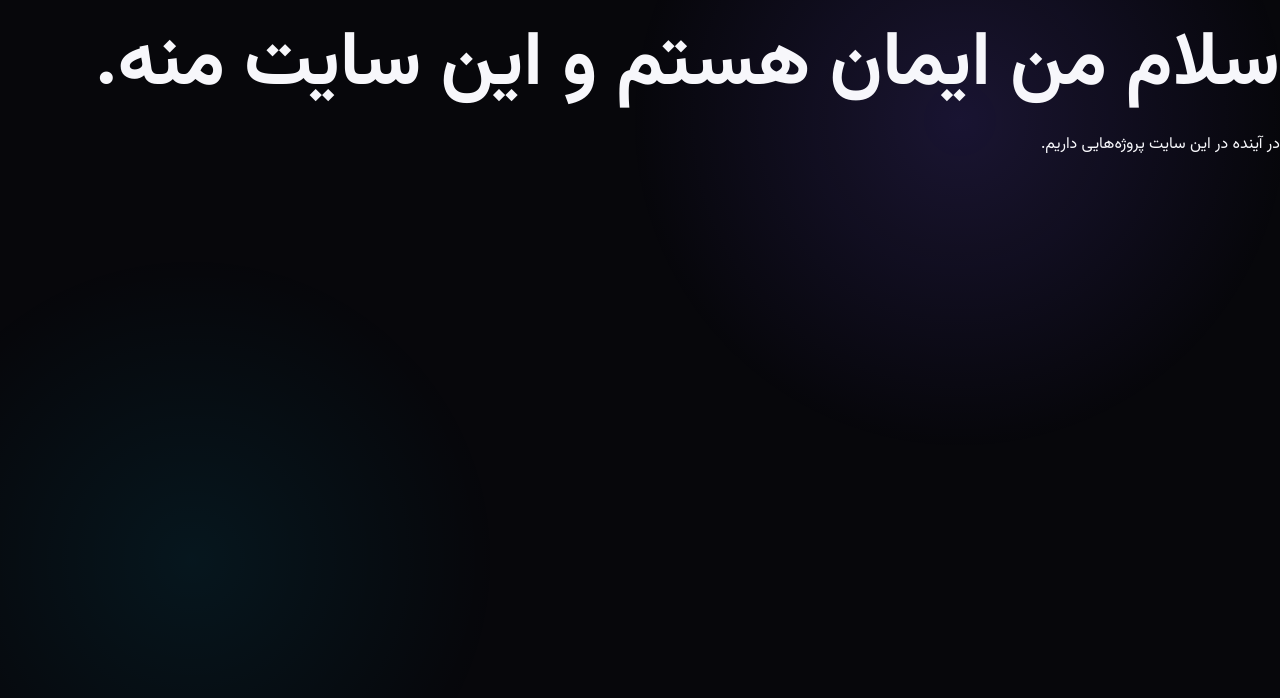
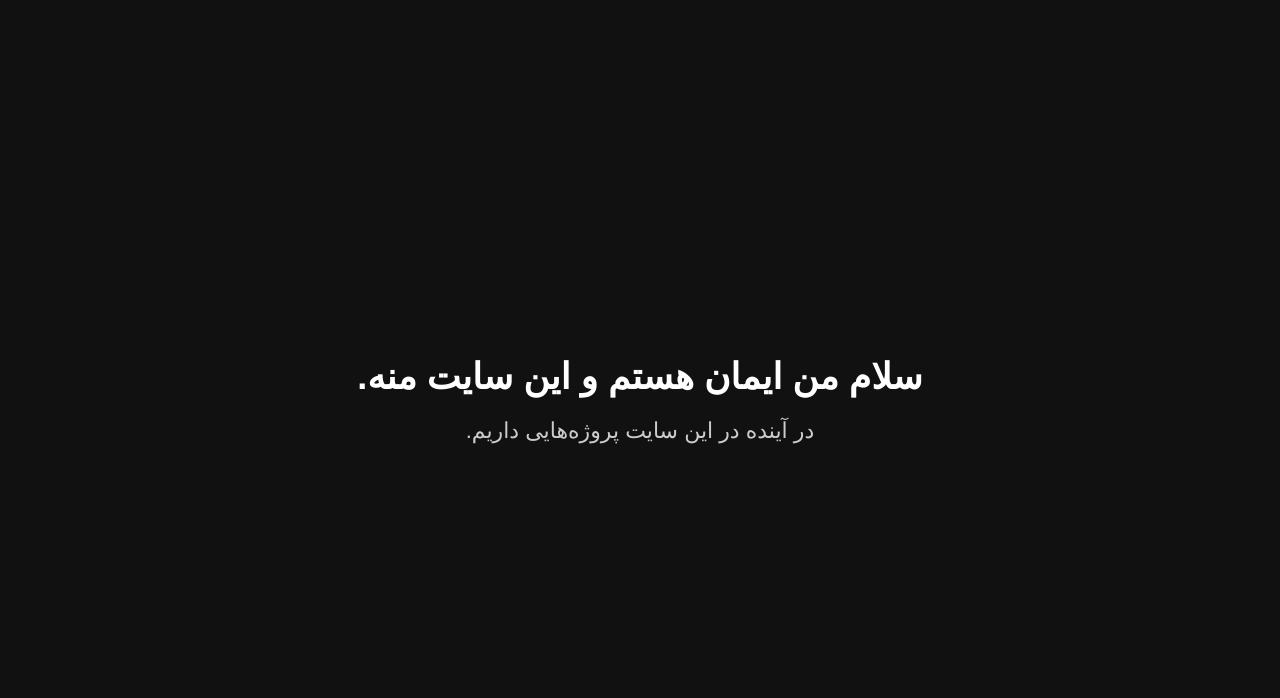
Before and after one commit to IMAN-cy/IMAN-cy.github.io, a plain HTML site: page index.html in a window 1280 px wide. Drawn offline with Linux system fonts and the light colour scheme.

Commit message:
Update style.css

```diff
--- a/style.css
+++ b/style.css
@@ -1,70 +1,30 @@
-@import url('https://fonts.googleapis.com/css2?family=Vazirmatn:wght@400;500;600;700;800&display=swap');
-*{box-sizing:border-box;margin:0;padding:0}
-html{scroll-behavior:smooth}
-body{font-family:Vazirmatn,Arial,sans-serif;background:#07070b;color:#f7f7fb;line-height:1.8}
-body:before{content:"";position:fixed;inset:0;pointer-events:none;background:radial-gradient(circle at 75% 15%,rgba(124,92,255,.16),transparent 28%),radial-gradient(circle at 15% 70%,rgba(0,210,255,.08),transparent 25%);z-index:-1}
-a{color:inherit;text-decoration:none}
-.nav{height:76px;display:flex;align-items:center;justify-content:space-between;padding:0 7%;border-bottom:1px solid #1b1b24;background:rgba(7,7,11,.8);backdrop-filter:blur(16px);position:sticky;top:0;z-index:5}
-.logo{font-size:22px;font-weight:800;letter-spacing:1px}.logo span{color:#8b6cff}
-nav{display:flex;gap:28px;color:#aaa;font-size:14px}nav a:hover{color:#fff}
-.nav-btn,.primary{background:#fff;color:#08080c;padding:10px 19px;border-radius:12px;font-weight:700;font-size:14px}
-.hero{min-height:calc(100vh - 76px);display:grid;grid-template-columns:1.2fr .8fr;gap:50px;align-items:center;padding:70px 10%}
-.badge,.tag{display:inline-block;color:#a997ff;background:#171326;border:1px solid #2d2451;padding:5px 12px;border-radius:30px;font-size:12px}
-h1{font-size:clamp(42px,6vw,76px);line-height:1.2;margin:20px 0}h1 span{background:linear-gradient(90deg,#fff,#9a82ff);-webkit-background-clip:text;color:transparent}
-.hero-text>p{max-width:650px;color:#a6a6b3;font-size:17px}.actions{display:flex;gap:12px;margin-top:30px}.secondary{border:1px solid #30303a;padding:10px 19px;border-radius:12px;font-weight:600}
-.hero-card{height:430px;border:1px solid #292935;border-radius:32px;background:linear-gradient(145deg,#11111a,#0b0b10);display:grid;place-items:center;position:relative;overflow:hidden;box-shadow:0 30px 100px #000}
-.orb{position:absolute;width:300px;height:300px;border-radius:50%;background:radial-gradient(circle,#9b7cff,transparent 68%);filter:blur(20px);opacity:.5}
-.card-content{position:relative;text-align:center}.avatar{width:120px;height:120px;margin:auto;border-radius:34px;display:grid;place-items:center;font-size:52px;font-weight:800;background:#171522;border:1px solid #403866;box-shadow:0 15px 50px #000}
-.card-content h2{margin-top:20px;font-size:28px}.card-content p{color:#999}.mini-stats{display:flex;gap:25px;margin-top:25px}.mini-stats div{display:flex;flex-direction:column}.mini-stats small{color:#777}.section{padding:100px 10%;max-width:1250px;margin:auto}.section-title{display:flex;align-items:center;gap:15px;margin-bottom:35px}.section-title span{color:#8068e9;font-weight:700}.section-title h2{font-size:34px}.about-grid,.cards{display:grid;grid-template-columns:repeat(2,1fr);gap:18px}.cards{grid-template-columns:repeat(3,1fr)}
-.glass{border:1px solid #24242f;background:rgba(16,16,23,.72);padding:30px;border-radius:22px}.glass h3{font-size:21px;margin-bottom:8px}.glass p{color:#999}.highlight{background:linear-gradient(135deg,#151321,#0f1016)}.icon{font-size:32px;margin-bottom:15px}
-.project{display:flex;justify-content:space-between;align-items:center;padding:30px;border:1px solid #272733;border-radius:22px;margin:15px 0;background:#0f0f15}.project h3{font-size:22px;margin:10px 0}.project p{color:#999}.project-number{font-size:60px;color:#242431;font-weight:800}.muted{opacity:.7}.contact-box{text-align:center;padding:70px 20px;border:1px solid #2b293b;border-radius:28px;background:radial-gradient(circle at center,#171326,#0c0c11 65%)}.contact-box h2{font-size:32px}.contact-box p{color:#999;margin:10px 0 25px}
-footer{border-top:1px solid #1b1b24;padding:28px 7%;display:flex;justify-content:space-between;color:#777;font-size:13px}
-@media(max-width:800px){nav{display:none}.hero{grid-template-columns:1fr;padding-top:45px}.hero-card{height:360px}.about-grid,.cards{grid-template-columns:1fr}.section{padding:70px 7%}.nav{padding:0 5%}footer{padding:25px 5%}}
-
-
-/* Light / Dark mode */
-.theme-toggle {
-  border: 1px solid var(--border);
-  background: var(--card);
-  color: var(--text);
-  width: 44px;
-  height: 44px;
-  border-radius: 12px;
-  cursor: pointer;
-  font-size: 20px;
-  display: inline-flex;
-  align-items: center;
-  justify-content: center;
-  transition: transform .2s ease, background .2s ease;
-}
-.theme-toggle:hover { transform: translateY(-2px); }
-
-:root {
-  --page-bg: #09090f;
-  --text: #f5f5f7;
-  --muted: #a7a7b2;
-  --card: rgba(255,255,255,.06);
-  --border: rgba(255,255,255,.12);
+* {
+    margin: 0;
+    padding: 0;
+    box-sizing: border-box;
 }
 
-html.light {
-  --page-bg: #f7f7f9;
-  --text: #15151b;
-  --muted: #5f606b;
-  --card: rgba(0,0,0,.045);
-  --border: rgba(0,0,0,.12);
+body {
+    font-family: Arial, sans-serif;
+    background: #111;
+    color: white;
+    min-height: 100vh;
+    display: flex;
+    justify-content: center;
+    align-items: center;
 }
 
-html.light body {
-  background: var(--page-bg);
-  color: var(--text);
+.container {
+    text-align: center;
+    padding: 30px;
 }
 
-html.light .card,
-html.light .project-card,
-html.light .contact-card {
-  background: var(--card);
-  border-color: var(--border);
+h1 {
+    font-size: 36px;
+    margin-bottom: 20px;
 }
 
-html.light a { color: inherit; }
+p {
+    font-size: 22px;
+    color: #ccc;
+}
```
